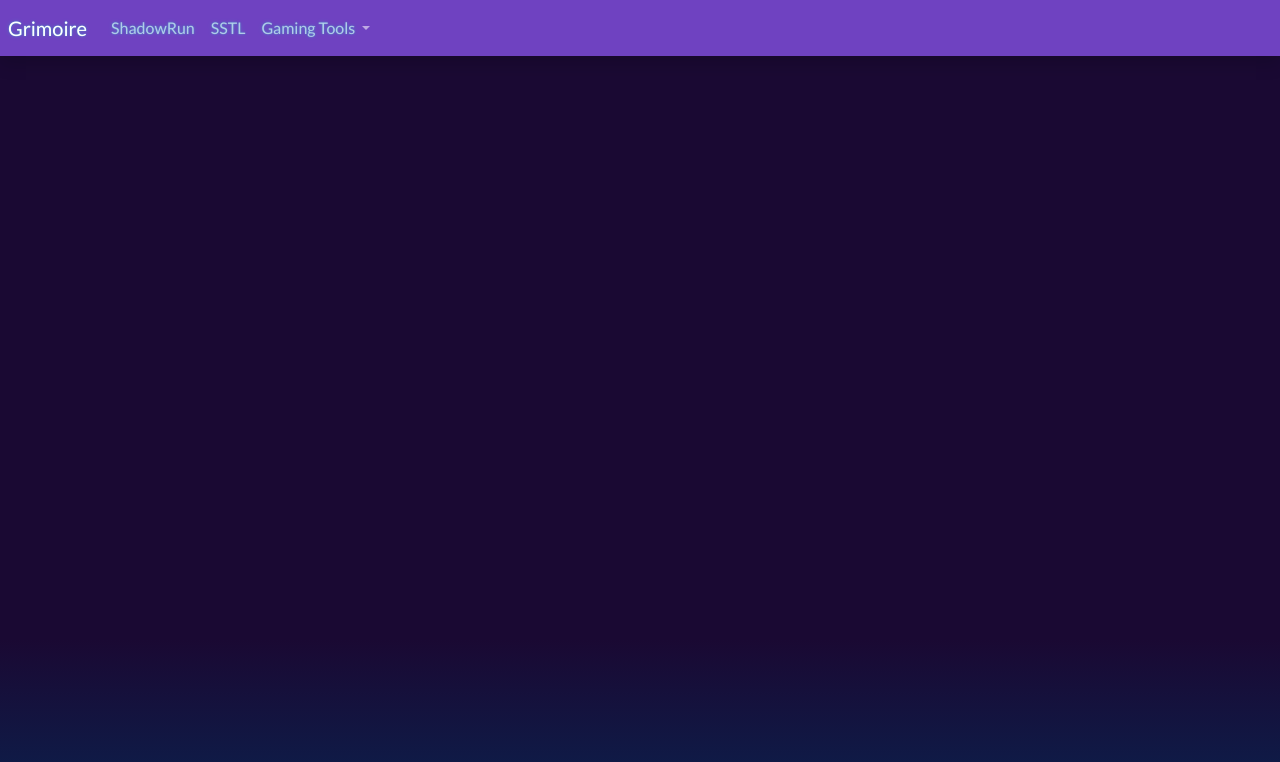
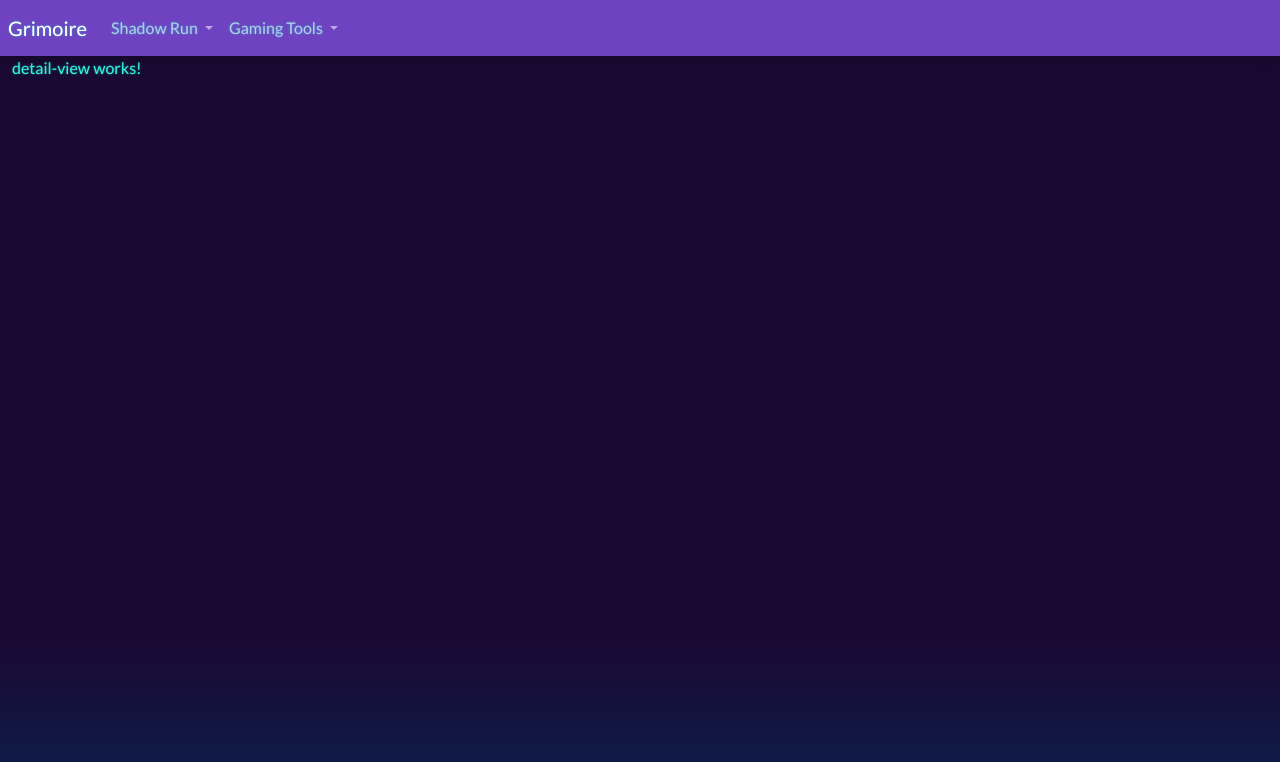
Before and after one commit to TheNetRunner/grimoire2.0, an Angular app: page /shadow-run/characters/1 in a window 1280 px wide. Before the commit this address led to /. Shown: the top 762 px of the page. Built offline with nearby package versions, Linux system fonts and the light colour scheme.

Commit message:
built the scaffold for the shadowrun char section

```diff
--- a/src/app/app.module.ts
+++ b/src/app/app.module.ts
@@ -8,6 +8,7 @@ import { AppComponent } from "./app.component";
 import { MainNavbarComponent } from "./components/main-navbar/main-navbar.component";
 import { InventoryModule } from "./gaming-tools/inventory/inventory.module";
 import { SettingsNavbarComponent } from './components/settings-navbar/settings-navbar.component';
+import { ShadowRunCharactersModule } from "./shadow-run-characters/shadow-run-characters.module";
 
 @NgModule({
 	declarations: [AppComponent, MainNavbarComponent, SettingsNavbarComponent],
@@ -17,6 +18,7 @@ import { SettingsNavbarComponent } from './components/settings-navbar/settings-n
 		NgbModule,
 		ReactiveFormsModule,
 		InventoryModule,
+        ShadowRunCharactersModule
 	],
 	providers: [],
 	bootstrap: [AppComponent],
--- a/src/app/components/main-navbar/main-navbar.component.html
+++ b/src/app/components/main-navbar/main-navbar.component.html
@@ -7,11 +7,15 @@
 
         <div class="collapse navbar-collapse" id="navbarSupportedContent" [(ngbCollapse)]="isCollapsed">
             <ul class="navbar-nav me-auto mb-2 mb-lg-0">
-                <li class="nav-item">
-                    <a class="nav-link" [routerLink]="['']" [routerLinkActive]="'active'">ShadowRun</a>
-                </li>
-                <li class="nav-item">
-                    <a class="nav-link" [routerLink]="['']" [routerLinkActive]="'active'">SSTL</a>
+                <li class="nav-item dropdown" ngbDropdown>
+                    <a class="nav-link dropdown-toggle" role="button" ngbDropdownToggle>
+                        Shadow Run
+                    </a>
+                    <ul class="dropdown-menu bg-primary" ngbDropdownMenu>
+                        <li ngbDropdownItem="">
+                            <a class="dropdown-item" [routerLink]="['shadow-run', 'characters']" [routerLinkActive]="'active'">Characters</a>
+                        </li>
+                    </ul>
                 </li>
                 <li class="nav-item dropdown" ngbDropdown>
                     <a class="nav-link dropdown-toggle" role="button" ngbDropdownToggle>
--- /dev/null
+++ b/src/app/shadow-run-characters/detail-view/detail-view.component.html
@@ -0,0 +1 @@
+<p>detail-view works!</p>
--- /dev/null
+++ b/src/app/shadow-run-characters/list-view/list-view.component.html
@@ -0,0 +1 @@
+<p>list-view works!</p>
```
Also changed, not shown: src/app/shadow-run-characters/detail-view/detail-view.component.ts (added, +10 -0 lines), src/app/shadow-run-characters/list-view/list-view.component.ts (added, +10 -0 lines), src/app/shadow-run-characters/shadow-run-characters-routing.module.ts (added, +16 -0 lines), src/app/shadow-run-characters/shadow-run-characters.module.ts (added, +19 -0 lines), src/app/shadow-run-characters/detail-view/detail-view.component.css (added), src/app/shadow-run-characters/list-view/list-view.component.css (added), 2 other files (tests, documents, lock files or other folders).
